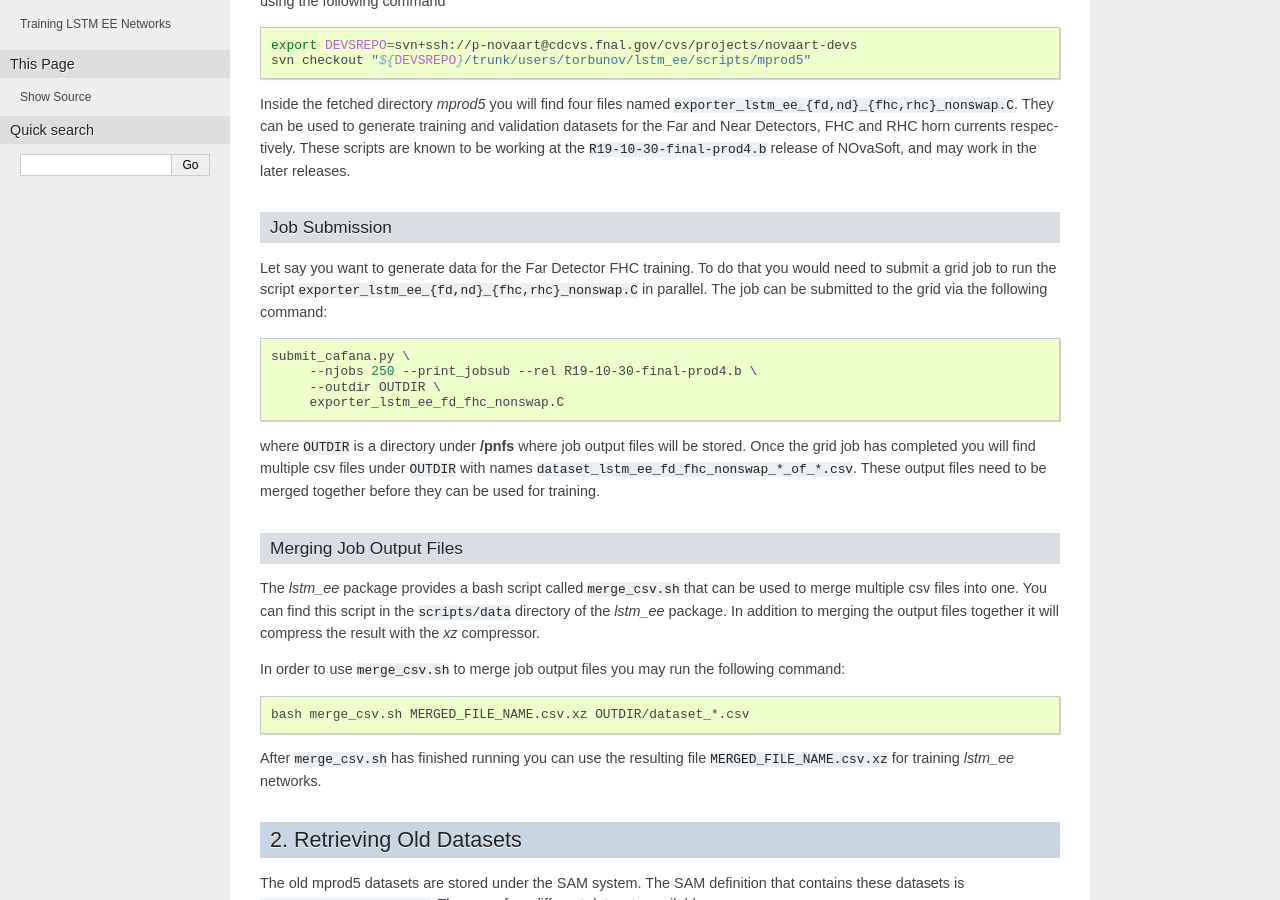
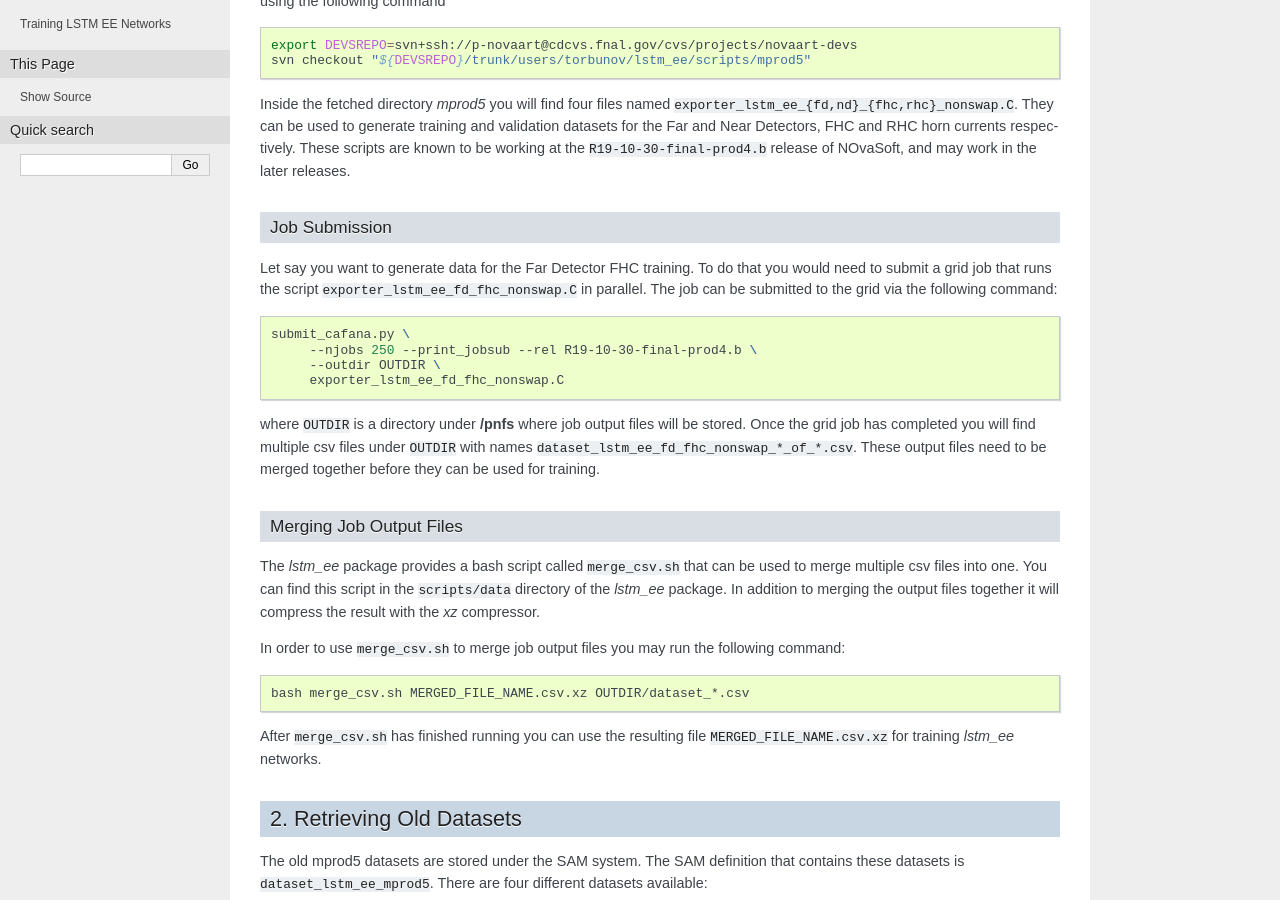
Before and after one commit to usert5432/lstm_ee, a Sphinx documentation site: the page built from doc/source/tutorials/mprod5/data.rst, in a window 1280 px wide and 900 px high, scrolled down 336 px. Built offline with Sphinx 7.4.7, drawn with Linux system fonts in a browser that asks for light colours.

Commit message:
A collection of doc and code formatting fixes
ref: 397d17a49cc882b10d3710b0ded0a2f73cc266bf

```diff
--- a/doc/source/conf.py
+++ b/doc/source/conf.py
@@ -42,8 +42,6 @@ templates_path = ['_templates']
 # This pattern also affects html_static_path and html_extra_path.
 exclude_patterns = []
 
-pygments_style = 'sphinx'
-
 
 # -- Options for HTML output -------------------------------------------------
 
@@ -65,4 +63,5 @@ html_static_path = ['_static']
 #import lstm_ee
 
 autosectionlabel_prefix_document = True
-spelling_lang='en_US'
+spelling_lang  = 'en_US'
+pygments_style = 'sphinx'
--- a/doc/source/manuals/directory_structure.rst
+++ b/doc/source/manuals/directory_structure.rst
@@ -4,14 +4,14 @@ Directory Structure Setup
 The `lstm_ee` package scripts assume that the user datasets are located under
 the directory specified by the ``${LSTM_EE_DATADIR}`` environment variable.
 Therefore, before you begin training you should setup this environment variable
-like (maybe worth putting this to your ``~/.bashrc``):
+like (maybe worth putting this into your ``~/.bashrc``):
 
 .. code-block:: bash
 
    export LSTM_EE_DATADIR=PATH_TO_DIRECTORY_WITH_DATA
 
-Similarly, `lstm_ee` scripts will save the trained models and associated data
-under the directory specified by the ``${LSTM_EE_OUTDIR}`` environment
+Similarly, `lstm_ee` scripts will save the trained models and the associated
+data under the directory specified by the ``${LSTM_EE_OUTDIR}`` environment
 variable. Therefore, you should setup this directory as well:
 
 .. code-block:: bash
--- a/doc/source/tutorials/mprod5/data.rst
+++ b/doc/source/tutorials/mprod5/data.rst
@@ -32,9 +32,9 @@ Job Submission
 ^^^^^^^^^^^^^^
 
 Let say you want to generate data for the Far Detector FHC training. To do that
-you would need to submit a grid job to run the script
-``exporter_lstm_ee_{fd,nd}_{fhc,rhc}_nonswap.C`` in parallel. The job can be
-submitted to the grid via the following command:
+you would need to submit a grid job that runs the script
+``exporter_lstm_ee_fd_fhc_nonswap.C`` in parallel. The job can be submitted to
+the grid via the following command:
 
 .. code-block:: bash
 
--- a/doc/source/tutorials/mprod5/exporting.rst
+++ b/doc/source/tutorials/mprod5/exporting.rst
@@ -52,7 +52,7 @@ point to your network(-s), for example
 Using Network at CAFAna Level
 -----------------------------
 
-NOvA-*art* comes with a number of helpers to allow simple evaluation of
+``NOvASoft`` comes with a number of helpers to allow simple evaluation of
 `lstm_ee` networks at ``CAFAna`` level. In order to use `lstm_ee` networks
 at ``CAFAna`` level, first you would have to include the header with relevant
 definitions in your ``CAFAna`` script:
```
Also changed, not shown: README.rst (+4 -4 lines), 6 other files.
